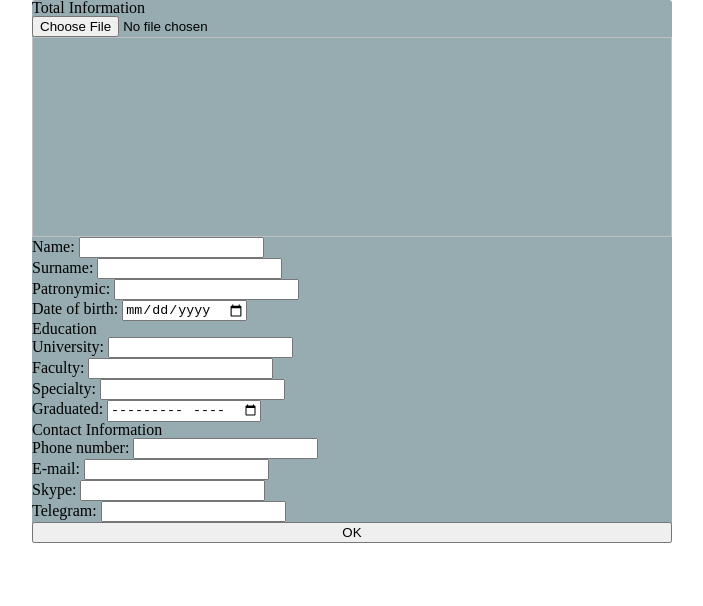
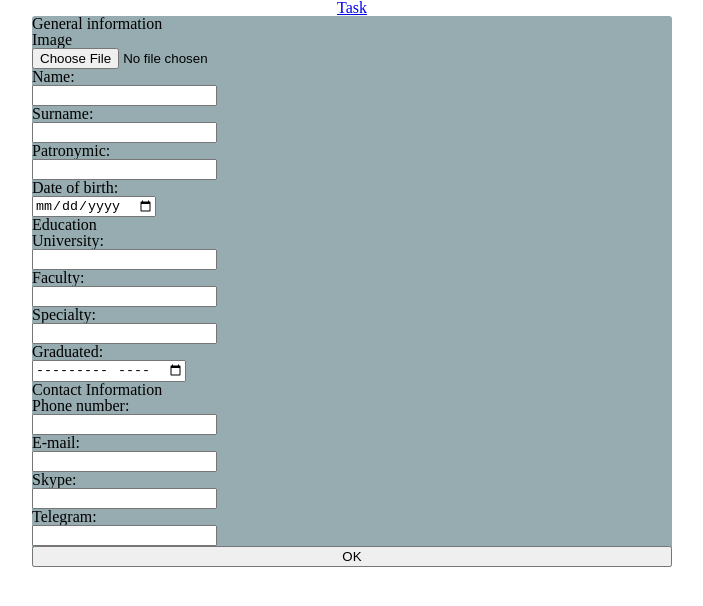
Before and after one commit to AlinaKozz/Task, a plain HTML site: page index.html in a window 1280 px wide. Shown: the whole page, without its empty margins (288-991 px from the left). Drawn offline with Linux system fonts and the light colour scheme.

Commit message:
feat: change index.html

```diff
--- a/index.html
+++ b/index.html
@@ -6,33 +6,84 @@
     <link rel="stylesheet" href="css/style.css">
 </head>
 <body>
+<div class="header">
+    <a href="#" class="top-item">Task</a>
+</div>
 <form class="main" action="#">
+
+    <h1 class="text">General information</h1>
+
     <section class="container">
-        <h3>Total Information</h3>
-        <div><input type="file" class="image" name="image" value=""></div>
-        <img id="my-image" alt="" height="200">
-        <div class="row">Name: <input type="text" name="name" value=""></div>
-        <div class="row">Surname: <input type="text" name="surname" value=""></div>
-        <div class="row">Patronymic: <input type="text" name="patronymic" value=""></div>
-        <div class="row">Date of birth: <input type="date" name="birthday" value=""></div>
+        <div class="flex-container">
+            <div class="flex-item">Image</div>
+            <input type="file" class="image flex-item" name="image">
+            <img id="my-image" alt="">
+        </div>
+        <div class="flex-container">
+            <div class="row flex-item">Name:</div>
+            <input class="flex-item item" type="text" name="name" required>
+        </div>
+        <div class="flex-container">
+            <div class="row flex-item">Surname:</div>
+            <input class="flex-item item" type="text" name="surname" required>
+        </div>
+        <div class="flex-container">
+            <div class="row flex-item">Patronymic:</div>
+            <input class="flex-item item" type="text" name="patronymic" required>
+        </div>
+        <div class="flex-container">
+            <div class="row flex-item">Date of birth:</div>
+            <input class="flex-item item" type="date" name="birthday" required>
+        </div>
     </section>
+
+    <h1 class="text">Education</h1>
+
     <section class="container">
-        <h3>Education</h3>
-        <div class="row">University: <input type="text" name="university"></div>
-        <div class="row">Faculty: <input type="text" name="faculty"></div>
-        <div class="row">Specialty: <input type="text" name="specialty"></div>
-        <div class="row">Graduated: <input type="month" name="graduated"></div>
+        <div class="flex-container">
+            <div class="row flex-item">University:</div>
+            <input class="flex-item item" type="text" name="university" required>
+        </div>
+        <div class="flex-container">
+            <div class="row flex-item">Faculty:</div>
+            <input class="flex-item item" type="text" name="faculty" required>
+        </div>
+        <div class="flex-container">
+            <div class="row flex-item">Specialty:</div>
+            <input class="flex-item item" type="text" name="specialty" required>
+        </div>
+        <div class="flex-container">
+            <div class="row flex-item">Graduated:</div>
+            <input class="flex-item item" type="month" name="graduated" required>
+        </div>
+
     </section>
+
+    <h1 class="text">Contact Information</h1>
+
     <section class="container">
-        <h3>Contact Information</h3>
-        <div class="row">Phone number: <input type ="tel" name="phone"></div>
-        <div class="row">E-mail: <input type="email" name="email"></div>
-        <div class="row">Skype: <input type="text" name="skype"></div>
-        <div class="row">Telegram: <input type="text" name="telegram"></div>
+        <div class="flex-container">
+            <div class="row flex-item">Phone number:</div>
+            <input class="flex-item item" type="tel" name="phone" required>
+        </div>
+        <div class="flex-container">
+            <div class="row flex-item">E-mail:</div>
+            <input class="flex-item item" type="email" name="email" required>
+        </div>
+        <div class="flex-container">
+            <div class="row flex-item">Skype:</div>
+            <input class="flex-item item" type="text" name="skype" required>
+        </div>
+        <div class="flex-container">
+            <div class="row flex-item">Telegram:</div>
+            <input class="flex-item item" type="text" name="telegram" required>
+        </div>
     </section>
+
     <section class=container>
-        <button class="btn" type="submit">OK</button>
+        <button class="btn">OK</button>
     </section>
+
 </form>
 <script src="src/index.js"></script>
 </body>
```
